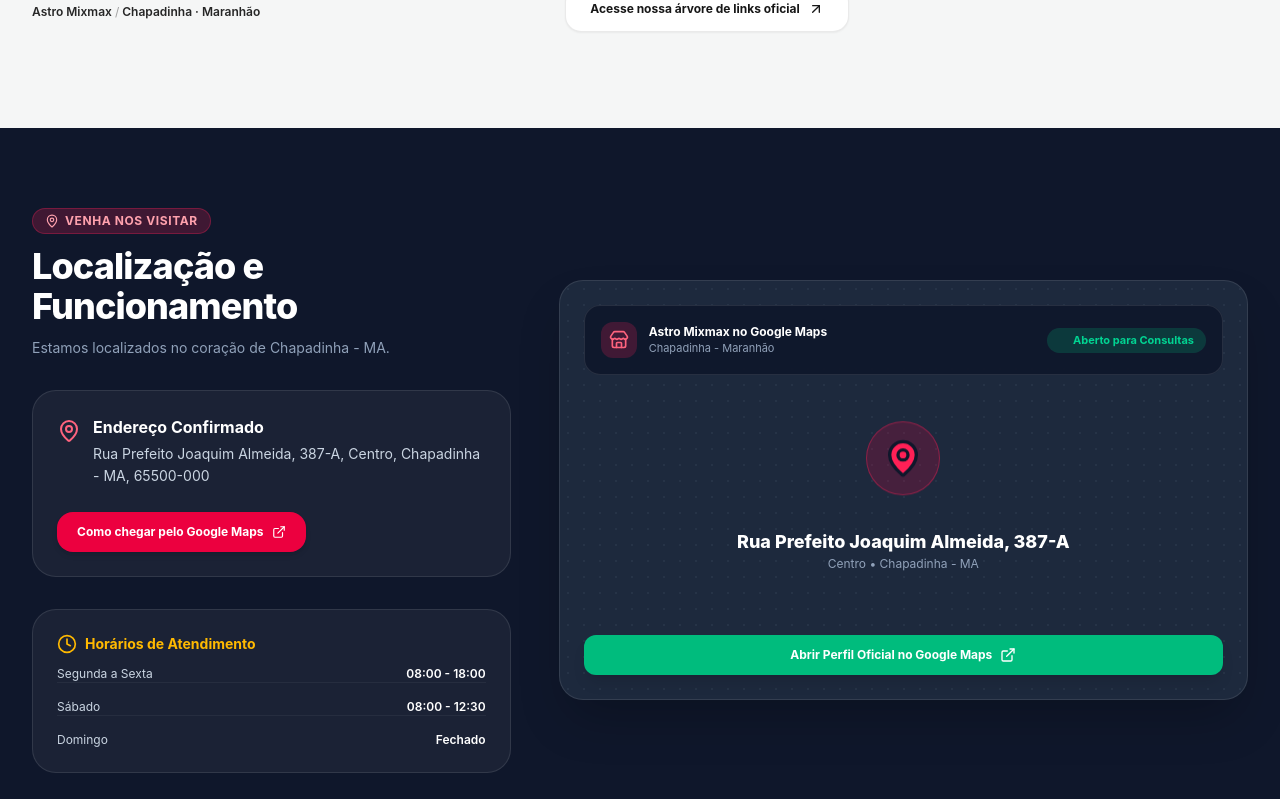
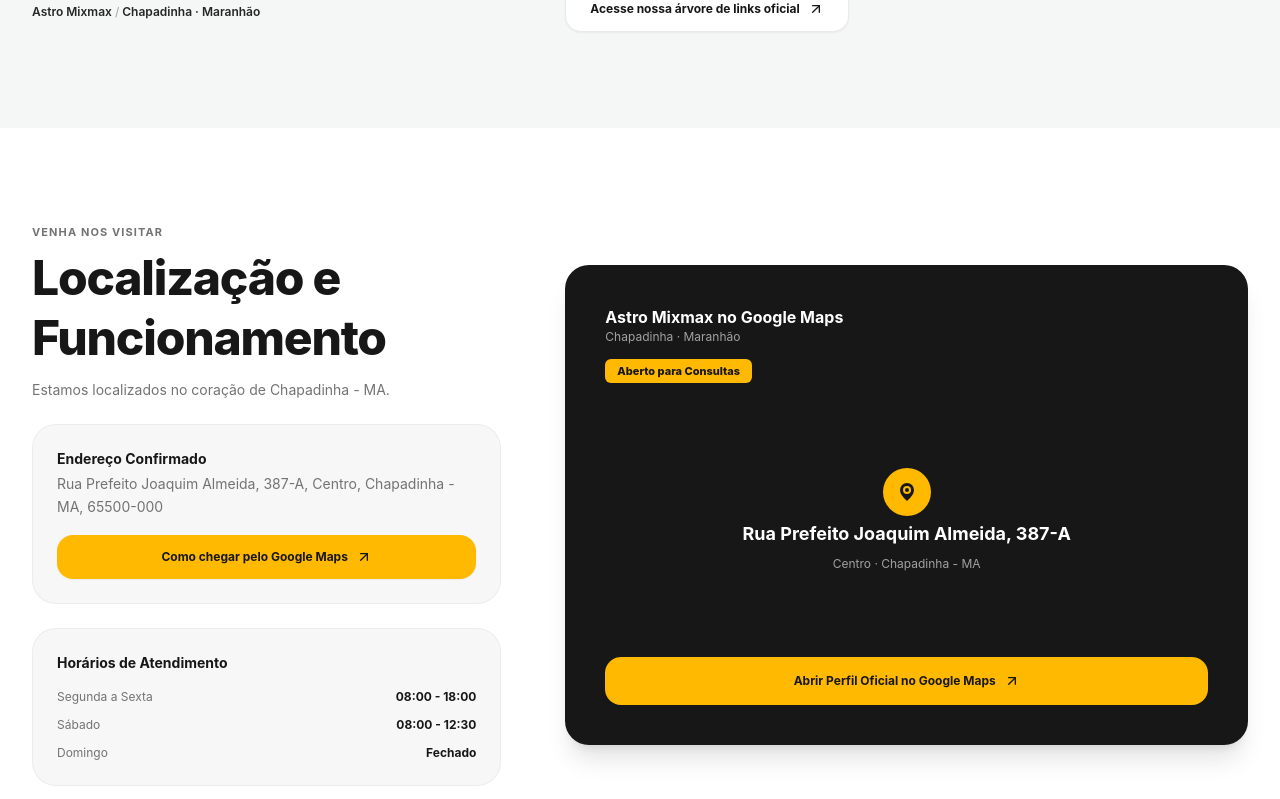
Before and after one commit to giordanosousa/landingpage-001, a React (Vite) app: page / in a window 1280 px wide. Shown: the part 3661-4460 px from the top of the page. Built offline with nearby package versions, Linux system fonts and the light colour scheme.

Commit message:
page localização finalizada

```diff
--- a/src/components/sections/LocationSection.tsx
+++ b/src/components/sections/LocationSection.tsx
@@ -1,65 +1,56 @@
-import React from 'react';
-import { MapPin, Clock, ExternalLink, Store } from 'lucide-react';
+import { ArrowUpRight, MapPin } from 'lucide-react';
 import { BUSINESS_CONFIG } from '../../config/business.config';
 
-export const LocationSection: React.FC = () => {
+export const LocationSection = () => {
   return (
-    <section id="localizacao" className="py-20 bg-slate-900 text-white">
+    <section id="localizacao" className="py-16 md:py-24 bg-white text-neutral-900 font-sans">
       <div className="max-w-7xl mx-auto px-4 sm:px-6 lg:px-8">
 
-        <div className="grid grid-cols-1 lg:grid-cols-12 gap-12 items-center">
+        <div className="grid grid-cols-1 lg:grid-cols-12 gap-12 lg:gap-16 items-center">
 
           {/* Coluna de Informações (Esquerda) */}
-          <div className="lg:col-span-5 space-y-8">
-            <div className="space-y-3">
-              <span className="inline-flex items-center gap-1.5 px-3 py-1 rounded-full bg-rose-500/20 text-rose-300 text-xs font-bold uppercase tracking-wider border border-rose-500/30">
-                <MapPin className="w-3.5 h-3.5" /> Venha nos Visitar
+          <div className="lg:col-span-5 space-y-6">
+            <div className="space-y-2">
+              <span className="text-[11px] font-bold uppercase tracking-widest text-neutral-500 block">
+                Venha nos Visitar
               </span>
-              <h2 className="text-3xl sm:text-4xl font-extrabold tracking-tight">
-                Localização e Funcionamento
+              <h2 className="text-3xl sm:text-4xl lg:text-5xl font-extrabold text-neutral-900 tracking-tight leading-tight">
+                Localização e<br />Funcionamento
               </h2>
-              <p className="text-slate-400 text-sm">
+              <p className="text-neutral-500 text-sm pt-1">
                 Estamos localizados no coração de Chapadinha - MA.
               </p>
             </div>
 
             {/* Card do Endereço */}
-            <div className="p-6 rounded-3xl bg-white/5 border border-white/10 space-y-4">
-              <div className="flex items-start gap-3">
-                <MapPin className="w-6 h-6 text-rose-400 shrink-0 mt-1" />
+            <div className="p-6 rounded-3xl bg-neutral-100/80 border border-neutral-200/60 space-y-4">
               <div>
-                  <h4 className="font-bold text-base text-white">Endereço Confirmado</h4>
-                  <p className="text-sm text-slate-300 mt-1 leading-relaxed">
+                <h4 className="font-bold text-sm text-neutral-900">Endereço Confirmado</h4>
+                <p className="text-xs sm:text-sm text-neutral-500 mt-1 leading-relaxed">
                   {BUSINESS_CONFIG.fullAddress}
                 </p>
               </div>
-              </div>
 
-              <div className="pt-2">
               <a
                 href={BUSINESS_CONFIG.mapsUrl}
                 target="_blank"
                 rel="noopener noreferrer"
-                  className="inline-flex items-center gap-2 py-3 px-5 rounded-2xl bg-rose-600 hover:bg-rose-700 text-white font-bold text-xs shadow-md transition-all"
+                className="w-full py-3.5 px-5 rounded-2xl bg-amber-400 hover:bg-amber-500 text-neutral-900 font-bold text-xs flex items-center justify-center gap-2 transition-colors shadow-xs group"
               >
                 <span>Como chegar pelo Google Maps</span>
-                  <ExternalLink className="w-3.5 h-3.5" />
+                <ArrowUpRight className="w-4 h-4 text-neutral-900 transition-transform group-hover:translate-x-0.5 group-hover:-translate-y-0.5" />
               </a>
-              </div>
             </div>
 
             {/* Card de Horários */}
-            <div className="p-6 rounded-3xl bg-white/5 border border-white/10 space-y-3">
-              <div className="flex items-center gap-2 text-amber-400 font-bold text-sm">
-                <Clock className="w-5 h-5" />
-                <span>Horários de Atendimento</span>
-              </div>
+            <div className="p-6 rounded-3xl bg-neutral-100/80 border border-neutral-200/60 space-y-4">
+              <h4 className="font-bold text-sm text-neutral-900">Horários de Atendimento</h4>
 
-              <div className="space-y-2 divide-y divide-white/5">
+              <div className="space-y-3">
                 {BUSINESS_CONFIG.hours.map((item, idx) => (
-                  <div key={idx} className="flex justify-between text-xs text-slate-300 pt-2 first:pt-0">
+                  <div key={idx} className="flex justify-between text-xs text-neutral-500">
                     <span>{item.days}</span>
-                    <span className="font-semibold text-white">{item.time}</span>
+                    <span className="font-bold text-neutral-900">{item.time}</span>
                   </div>
                 ))}
               </div>
@@ -69,50 +60,43 @@ export const LocationSection: React.FC = () => {
 
           {/* Coluna do Mapa Visual Simulado (Direita) */}
           <div className="lg:col-span-7">
-            <div className="relative rounded-3xl overflow-hidden border border-white/10 shadow-2xl bg-slate-800 h-96 sm:h-105 flex flex-col justify-between p-6">
-
-              {/* Padrão de fundo do mapa */}
-              <div className="absolute inset-0 bg-[radial-gradient(#334155_1px,transparent_1px)] bg-size-[16px_16px] opacity-40"></div>
+            <div className="relative rounded-3xl overflow-hidden bg-neutral-900 min-h-[440px] sm:min-h-[480px] flex flex-col justify-between p-8 sm:p-10 text-white shadow-xl">
 
               {/* Header sobreposto no mapa */}
-              <div className="relative z-10 flex items-center justify-between bg-slate-900/90 backdrop-blur-md p-4 rounded-2xl border border-white/10">
-                <div className="flex items-center gap-3">
-                  <div className="p-2 rounded-xl bg-rose-500/20 text-rose-400">
-                    <Store className="w-5 h-5" />
-                  </div>
+              <div className="space-y-3">
                 <div>
-                    <p className="font-bold text-xs text-white">Astro Mixmax no Google Maps</p>
-                    <p className="text-[11px] text-slate-400">Chapadinha - Maranhão</p>
-                  </div>
+                  <h3 className="font-bold text-base text-white">{BUSINESS_CONFIG.name} no Google Maps</h3>
+                  <p className="text-xs text-neutral-400">{BUSINESS_CONFIG.city} · Maranhão</p>
                 </div>
 
-                <span className="inline-flex items-center gap-1.5 px-3 py-1 rounded-full bg-emerald-500/20 text-emerald-400 text-[11px] font-bold">
-                  <span className="w-2 h-2 rounded-full bg-emerald-400 animate-ping"></span>
+                <span className="inline-block bg-amber-400 text-neutral-900 font-extrabold text-[11px] px-3 py-1 rounded-md">
                   Aberto para Consultas
                 </span>
               </div>
 
               {/* Marcador central */}
-              <div className="relative z-10 my-auto text-center space-y-4">
-                <div className="inline-flex p-4 rounded-full bg-rose-600/20 border border-rose-500/40 text-rose-500 animate-bounce">
-                  <MapPin className="w-10 h-10 fill-rose-500 text-slate-900" />
+              <div className="my-auto text-center space-y-2 py-8">
+                <div className="inline-flex items-center justify-center w-12 h-12 rounded-full bg-amber-400 text-neutral-900 mb-1">
+                  <MapPin className="w-6 h-6 fill-neutral-900 text-amber-400" />
                 </div>
-                <div>
-                  <h3 className="text-lg font-extrabold text-white">Rua Prefeito Joaquim Almeida, 387-A</h3>
-                  <p className="text-xs text-slate-400">Centro • Chapadinha - MA</p>
-                </div>
+                <h3 className="text-base sm:text-lg font-bold text-white">
+                  Rua Prefeito Joaquim Almeida, 387-A
+                </h3>
+                <p className="text-xs text-neutral-400">
+                  Centro · Chapadinha - MA
+                </p>
               </div>
 
               {/* Botão de Ação do Mapa */}
-              <div className="relative z-10">
+              <div>
                 <a
                   href={BUSINESS_CONFIG.mapsUrl}
                   target="_blank"
                   rel="noopener noreferrer"
-                  className="w-full py-3 px-4 rounded-xl bg-emerald-500 hover:bg-emerald-600 text-white text-xs font-bold flex items-center justify-center gap-2 shadow-lg transition-colors"
+                  className="w-full py-4 px-6 rounded-2xl bg-amber-400 hover:bg-amber-500 text-neutral-900 text-xs font-bold flex items-center justify-center gap-2 transition-colors shadow-xs group"
                 >
                   <span>Abrir Perfil Oficial no Google Maps</span>
-                  <ExternalLink className="w-4 h-4" />
+                  <ArrowUpRight className="w-4 h-4 text-neutral-900 transition-transform group-hover:translate-x-0.5 group-hover:-translate-y-0.5" />
                 </a>
               </div>
 
```
Lines whose indentation alone changed are shown as unchanged.
